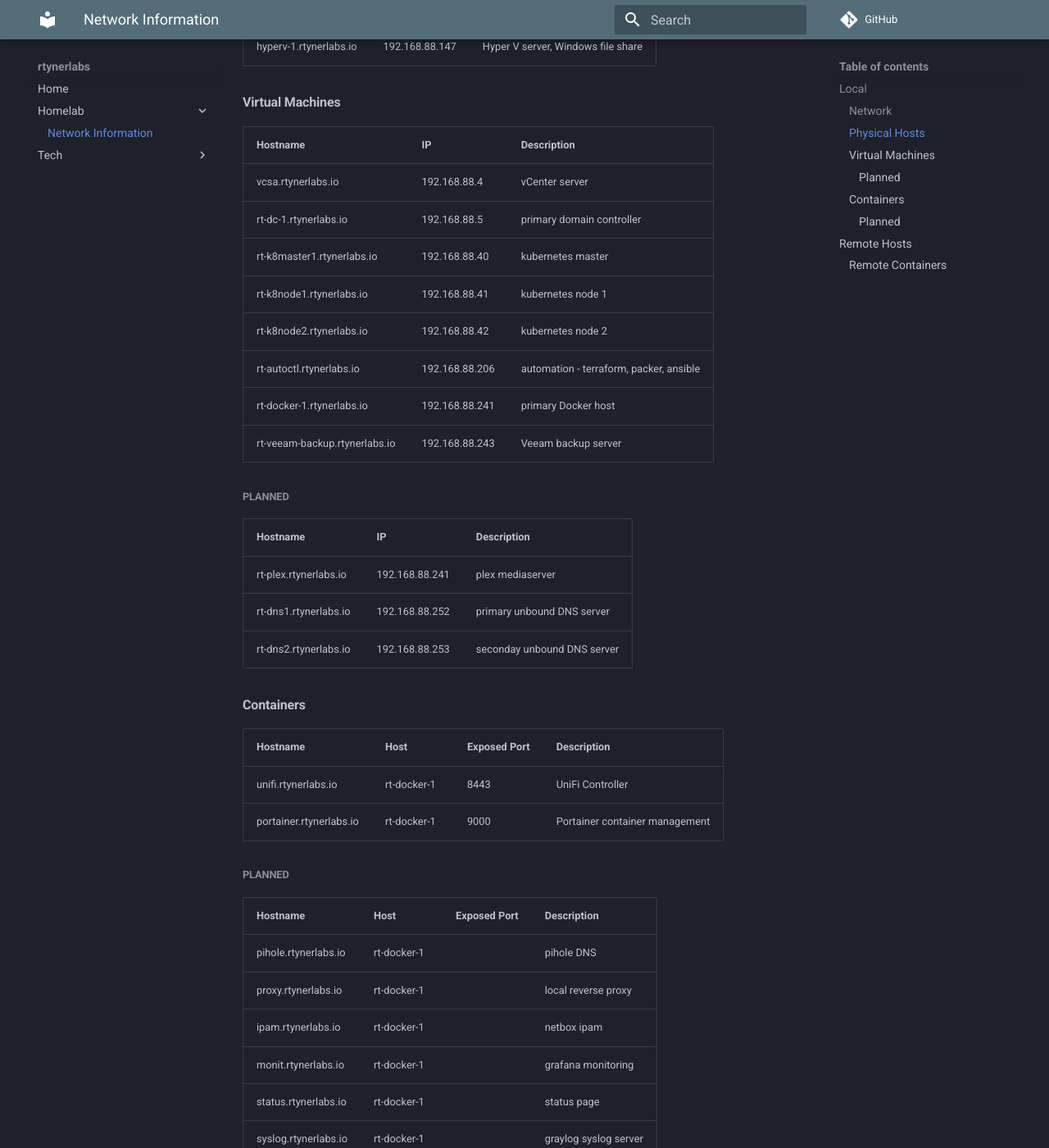
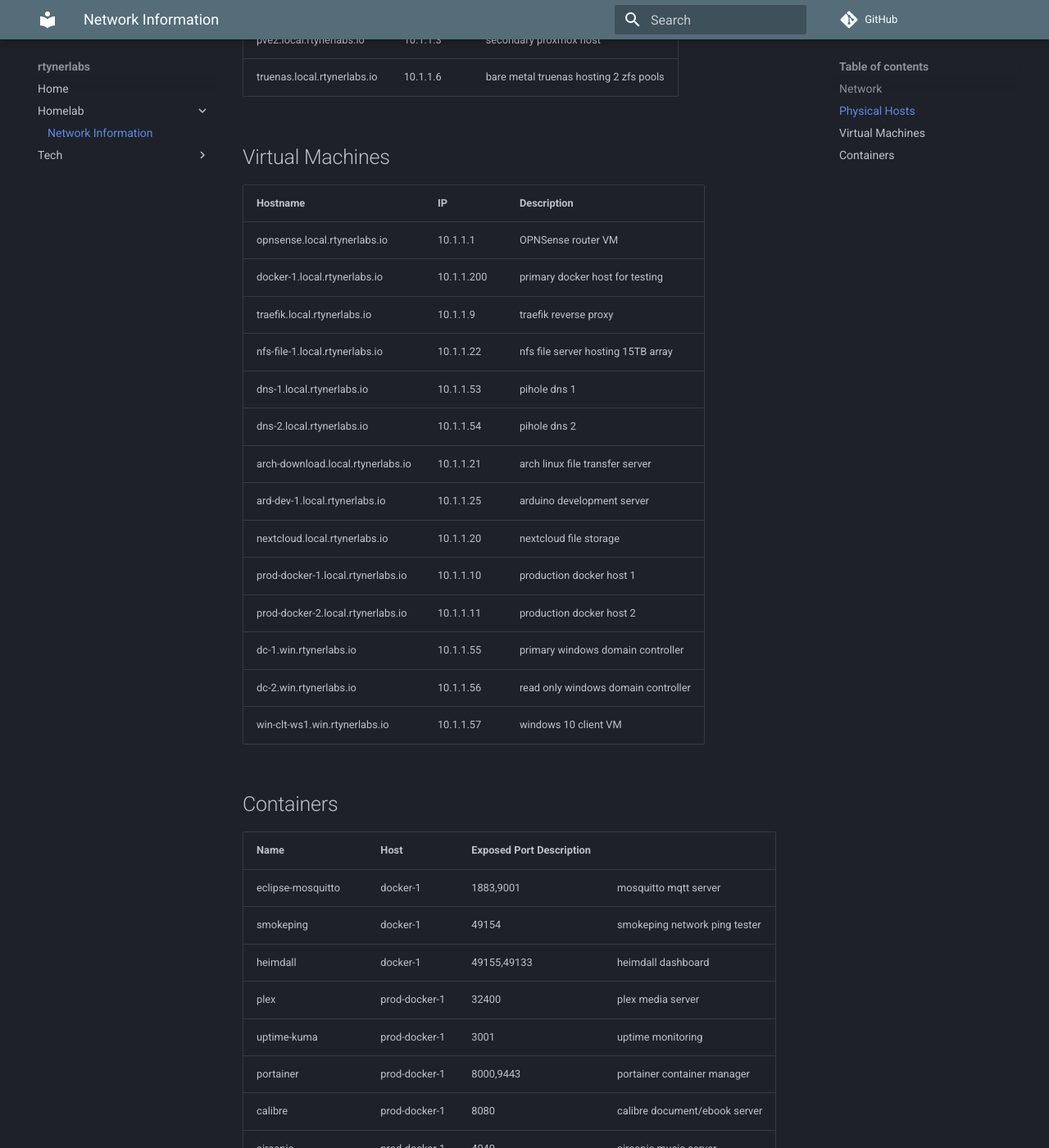
Before and after one commit to rtyner/mkdocs, an MkDocs documentation site: the page built from docs/Homelab/Network-Documentation.md, in a window 1280 px wide and 1400 px high, scrolled down 585 px. Shown: the whole window at 82% size. Built offline with MkDocs 1.6.1 and Material for MkDocs 9.7.7, drawn with Linux system fonts in a browser that asks for light colours; comment, search, counter and statistics services are not loaded; some of the changed text lies outside the part shown.

Commit message:
updated network docs

```diff
--- a/docs/Homelab/Network-Documentation.md
+++ b/docs/Homelab/Network-Documentation.md
@@ -1,75 +1,56 @@
 # Network Information
 
-## **Local**
+## Network
 
-#### Network
+| **Hostname**                 | **IP**     | **Description**          |
+| ---------------------------- | ---------- | ------------------------ |
+| opnsense.local.rtynerlabs.io | 10.1.1.0   | Oopnsense router         |
+| ap1.local.rtynerlabs.io      | 10.1.1.226 | unifi ap running openwrt |
+| core-sw-01                   | 10.1.1.254 | cisco ws-c3560g-24ps poe gigabit switch                         |
 
-| **Hostname**                      | **IP**           | **Description**                         |
-| --------------------------------- | ---------------- | --------------------------------------- |
-| usg.rtynerlabs.io                 | 192.168.88.1     | UniFi USG 3P primary gateway            |
-| ap-1.rtynerlabs.io                | 192.168.88.201   | UniFi AP-AC Lite                        |
-| ap-2.rtynerlabs.io                | 192.168.88.213   | UniFi AP-AC Lite                        |
+## Physical Hosts
 
-#### Physical Hosts
+| **Hostname**             | **IP**       | **Description**                    |
+| ------------------------ | ------------ | ---------------------------------- |
+| pve1.local.rtynerlabs.io | 10.1.1.2     | primary proxmox host               |
+| pve2.local.rtynerlabs.io | 10.1.1.3     | secondary proxmox host               |
+| truenas.local.rtynerlabs.io   | 10.1.1.6 | bare metal truenas hosting 2 zfs pools |
 
-| **Hostname**                      | **IP**           | **Description**                         |
-| --------------------------------- | ---------------- | --------------------------------------- |
-| esxi1.rtynerlabs.io               | 192.168.88.3     | primary ESXi host                       |
-| hyperv-1.rtynerlabs.io            | 192.168.88.147   | Hyper V server, Windows file share      |
+## Virtual Machines
 
-#### Virtual Machines
+| **Hostname**                      | **IP**     | **Description**                     |
+| --------------------------------- | ---------- | ----------------------------------- |
+| opnsense.local.rtynerlabs.io      | 10.1.1.1   | OPNSense router VM                  |
+| docker-1.local.rtynerlabs.io      | 10.1.1.200 | primary docker host for testing     |
+| traefik.local.rtynerlabs.io       | 10.1.1.9   | traefik reverse proxy               |
+| nfs-file-1.local.rtynerlabs.io    | 10.1.1.22  | nfs file server hosting 15TB array  |
+| dns-1.local.rtynerlabs.io         | 10.1.1.53  | pihole dns 1                        |
+| dns-2.local.rtynerlabs.io         | 10.1.1.54  | pihole dns 2                        |
+| arch-download.local.rtynerlabs.io | 10.1.1.21  | arch linux file transfer server     |
+| ard-dev-1.local.rtynerlabs.io     | 10.1.1.25  | arduino development server          |
+| nextcloud.local.rtynerlabs.io     | 10.1.1.20  | nextcloud file storage              |
+| prod-docker-1.local.rtynerlabs.io | 10.1.1.10  | production docker host 1            |
+| prod-docker-2.local.rtynerlabs.io | 10.1.1.11  | production docker host 2            |
+| dc-1.win.rtynerlabs.io          | 10.1.1.55  | primary windows domain controller   |
+| dc-2.win.rtynerlabs.io          | 10.1.1.56  | read only windows domain controller |
+| win-clt-ws1.win.rtynerlabs.io                      | 10.1.1.57  | windows 10 client VM                |
 
-| **Hostname**                      | **IP**           | **Description**                         |
-| --------------------------------- | ---------------- | --------------------------------------- |
-| vcsa.rtynerlabs.io                | 192.168.88.4     | vCenter server                          |
-| rt-dc-1.rtynerlabs.io             | 192.168.88.5     | primary domain controller               |
-| rt-k8master1.rtynerlabs.io        | 192.168.88.40    | kubernetes master                       |
-| rt-k8node1.rtynerlabs.io          | 192.168.88.41    | kubernetes node 1                       |
-| rt-k8node2.rtynerlabs.io          | 192.168.88.42    | kubernetes node 2                       |
-| rt-autoctl.rtynerlabs.io          | 192.168.88.206   | automation - terraform, packer, ansible |
-| rt-docker-1.rtynerlabs.io         | 192.168.88.241   | primary Docker host                     |
-| rt-veeam-backup.rtynerlabs.io     | 192.168.88.243   | Veeam backup server                     |
+## Containers
 
-##### Planned
-| **Hostname**                      | **IP**           | **Description**                         |
-| --------------------------------- | ---------------- | --------------------------------------- |
-| rt-plex.rtynerlabs.io             | 192.168.88.241   | plex mediaserver                        |
-| rt-dns1.rtynerlabs.io             | 192.168.88.252   | primary unbound DNS server              |
-| rt-dns2.rtynerlabs.io             | 192.168.88.253   | seconday unbound DNS server             |
-
-#### Containers
-
-| **Hostname**                      | **Host**         | **Exposed Port**    | **Description**                 |
-| --------------------------------- | ---------------- | ------------------- | --------------------------------|
-| unifi.rtynerlabs.io               | rt-docker-1      | 8443                | UniFi Controller                |
-| portainer.rtynerlabs.io           | rt-docker-1      | 9000                | Portainer container management  |
-
-##### Planned
-| **Hostname**                      | **Host**         | **Exposed Port**    | **Description**                 |
-| --------------------------------- | ---------------- | ------------------- | --------------------------------|
-| pihole.rtynerlabs.io              | rt-docker-1      |                     | pihole DNS                      |
-| proxy.rtynerlabs.io               | rt-docker-1      |                     | local reverse proxy             |
-| ipam.rtynerlabs.io                | rt-docker-1      |                     | netbox ipam                     |
-| monit.rtynerlabs.io               | rt-docker-1      |                     | grafana monitoring              |
-| status.rtynerlabs.io              | rt-docker-1      |                     | status page                     |
-| syslog.rtynerlabs.io              | rt-docker-1      |                     | graylog syslog server           |
-
-## Remote Hosts
-
-| **rt-docker**                                                                                              | **rt-docs**                                                                                          |
-|----------------------------------------------------------------------------------------------------------- | ---------------------------------------------------------------------------------------------------- |
-| <ul><li>Vultr High Frequency</li><li>Debian 10</li><li>4GB RAM</li><li>2 vCPU</li><li>128GB NVME</li></ul> | <ul><li>Vultr Compute</li><li>Ubuntu 20.04</li><li>1GB RAM</li><li>1 vCPU</li><li>25GB SSD</li></ul> |
-
-
-
-| **Hostname**                            | **IP**           | **Description**     |
-| --------------------------------------- | ---------------- | ------------------- |
-| rt-docker.rtyner.com.beta.tailscale.net | 100.76.177.121   | Vultr Docker host   |
-| rt-docs.rtyner.com.beta.tailscale.net   | 100.94.41.32     | MkDocs server       |
-
-#### Remote Containers
-
-| **Hostname**                           | **Host**         | **Exposed Port**    | **Description**                      |
-| ---------------------------------------| ---------------- | ------------------- | --------------------------------|
-| factorio.rtyner.com.beta.tailscale.net | rt-docker        | 34197               | Factorio server                 |
-| proxy.rtyner.com.beta.tailscale.net    | rt-docker        | 81                  | NGINX reverse proxy             |
+| **Name**            | **Host**      | **Exposed Port**     **Description** |                               |
+| ------------------- | ------------- | ------------------------------------ | ----------------------------- |
+| eclipse-mosquitto   | docker-1      | 1883,9001                            | mosquitto mqtt server         |
+| smokeping           | docker-1      | 49154                                | smokeping network ping tester |
+| heimdall            | docker-1      | 49155,49133                          | heimdall dashboard            |
+| plex                | prod-docker-1 |   32400                                   |  plex media server                             |
+| uptime-kuma         | prod-docker-1 | 3001                                 | uptime monitoring             |
+| portainer           | prod-docker-1 | 8000,9443                            | portainer container manager   |
+| calibre             | prod-docker-1 | 8080                                 | calibre document/ebook server |
+| airsonic            | prod-docker-1 | 4040                                 | airsonic music server         |
+| cloudflared         | prod-docker-1 |                                      | cloudflare tunnel             |
+| tautilli            | prod-docker-1 | 8181                                 | plex stats                    |
+| dashy               | prod-docker-1 | 8093                                 | dashy dashboard               |
+| nginx-proxy-manager | prod-docker-1 | 80,443                               | nginx reverse proxy manager   |
+| navidrome           | prod-docker-2 | 4533                                 | navidrome music server        |
+| youtube-dl material | prod-docker-2 | 17442                                | youtube dl server             |
+| phpipam             | prod-docker-2 | 8092                                 | ip address management         |
```
